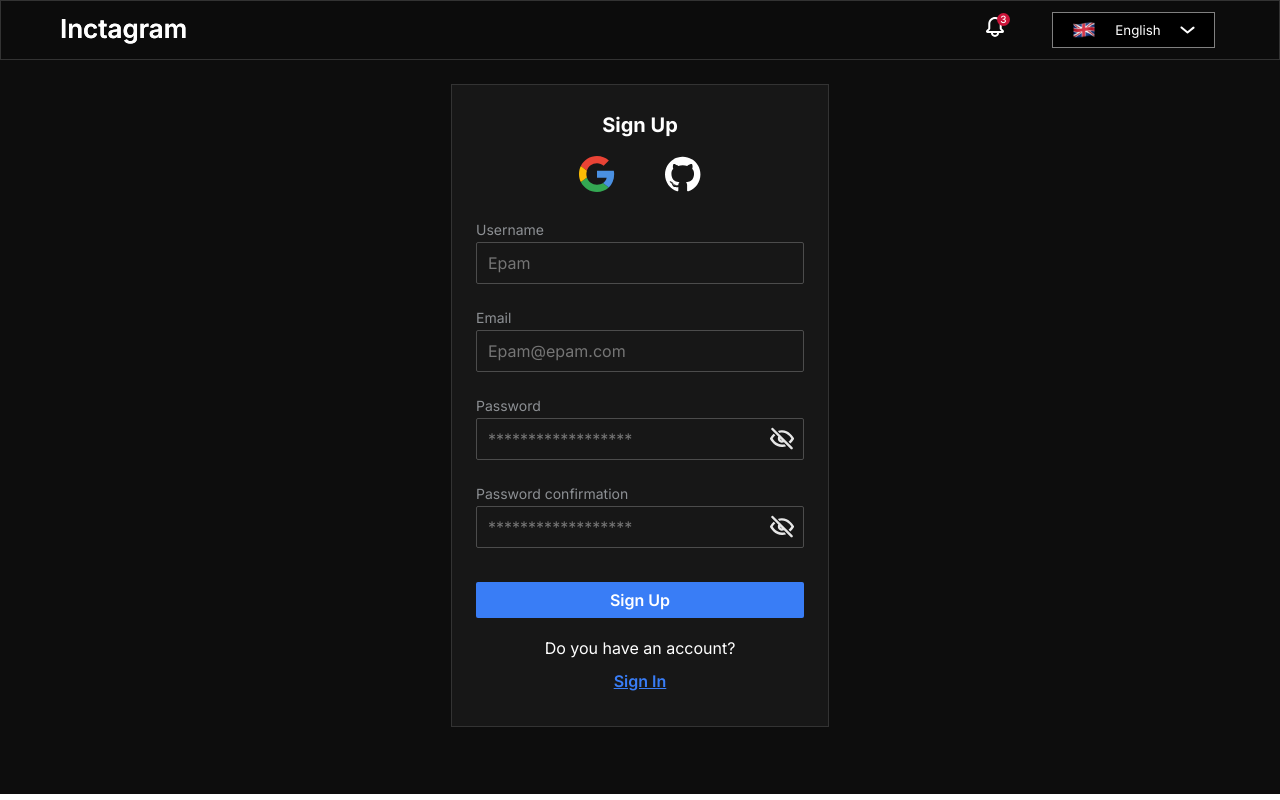
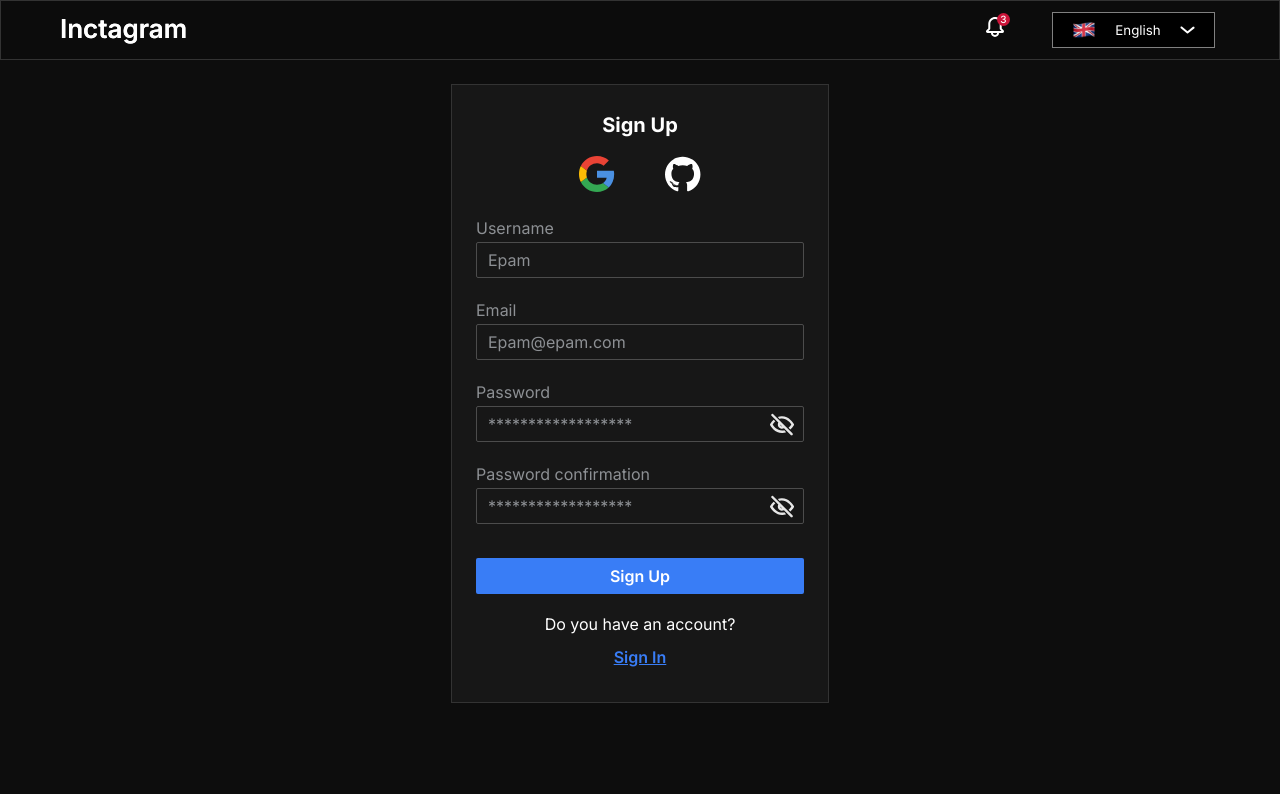
Before and after one commit to FightersForJustice/inctagram, a Next.js app: page /auth/registration in a window 1280 px wide. Built offline with nearby package versions, Linux system fonts and the light colour scheme.

Commit message:
refactor: replace all inputs in auth on ui kit

```diff
--- a/@ui/design/settings/colors.scss
+++ b/@ui/design/settings/colors.scss
@@ -12,6 +12,7 @@ $success-700: #0f9954;
 $success-900: #0a6638;
 $danger-100: #ff8099;
 $danger-300: #f23d61;
+$danger-500: #cc1439;
 $danger-700: #990f2b;
 $danger-900: #660a1d;
 $warning-100: #ffd073;
--- /dev/null
+++ b/@ui/ui-kit/Inputs/Inputs.module.scss
@@ -0,0 +1,99 @@
+@use '../../../@ui/design/settings/colors.scss' as colors;
+@import url('https://fonts.googleapis.com/css2?family=Inter:wght@100;200;300;400;500;600;700;800;900&display=swap');
+
+.formField {
+  display: flex;
+  align-items: baseline;
+  justify-content: space-between;
+  padding-bottom: 25px;
+}
+
+.input {
+  font-family: 'Inter';
+  font-size: 16px;
+  font-style: normal;
+  font-weight: 400;
+  line-height: 24px;
+  width: 100%;
+  display: inline-flex;
+  align-items: center;
+  justify-content: center;
+  border-radius: 2px;
+  border: 1px solid colors.$dark-100;
+  color: colors.$light-900;
+  background-color: colors.$dark-500;
+  padding: 5px 11px;
+  margin-top: 4px;
+
+  &:hover {
+    border-color: colors.$light-900;
+  }
+
+  &:focus {
+    border-color: colors.$light-100;
+    color: colors.$light-100;
+    background-color: colors.$dark-300;
+  }
+
+  &:disabled {
+    border-color: colors.$dark-100;
+    color: colors.$dark-100;
+
+    &::placeholder {
+      color: colors.$dark-100;
+    }
+  }
+
+  &:active {
+    border-color: colors.$light-500;
+  }
+
+  &:-webkit-autofill,
+  &:-webkit-autofill:hover,
+  &:-webkit-autofill:focus {
+    -webkit-text-fill-color: colors.$light-900;
+    -webkit-box-shadow: 0 0 0px 1000px colors.$dark-500 inset;
+  }
+  &:-webkit-autofill:focus {
+    -webkit-text-fill-color: colors.$light-100;
+    -webkit-box-shadow: 0 0 0px 1000px colors.$dark-300 inset;
+  }
+
+
+  &::placeholder {
+    color: colors.$light-900;
+  }
+
+  &Error {
+    border: 1px solid colors.$danger-500;
+  }
+}
+
+.errorMessage {
+  color: colors.$danger-500;
+  margin: 4px 0px 0px 5px;
+  float: left;
+  text-align: left;
+  font-size: 13px;
+}
+
+.label {
+  float: left;
+  color: colors.$light-900;
+  font-size: 16px;
+  font-weight: 400;
+
+  &Disabled {
+    color: colors.$dark-100
+  }
+}
+
+.eyeButton {
+  position: absolute;
+  right: 10px;
+  top: 31px;
+  color: white;
+  cursor: pointer;
+  filter: invert(0.9);
+  transform: scale(1.2);
+}
--- a/components/common/Inputs/Inputs.tsx
+++ b/@ui/ui-kit/Inputs/Inputs.tsx
@@ -2,36 +2,43 @@ import style from './Inputs.module.scss'
 import { useState } from 'react'
 import LightEyeOpen from '../../../public/icons/lightEyeOpen.svg'
 import LightEyeClosed from '../../../public/icons/lightEyeClosed.svg'
+import classNames from 'classnames'
 
 interface IMainInputProps extends React.HTMLAttributes<HTMLInputElement> {
   validation?: object
   type?: string
   label?: string
+  disabled?: boolean
+  errormessages?: Array<string | undefined>
 }
 
 export const MainInput: React.FC<IMainInputProps> = ({ validation, ...props }) => {
+  const { label, id, disabled } = props
+  const errorMessage = props?.errormessages?.find((e) => e !== undefined)
   return (
     <>
-      {props.label && (
-        <label htmlFor={props.id} className={style.Label}>
-          {props.label}
+      {label && (
+        <label htmlFor={id} className={classNames(style.label, { [style.labelDisabled]: disabled })}>
+          {label}
         </label>
       )}
-      <input className={style.Input} {...props} {...validation} />
+      <input className={classNames(style.input, { [style.inputError]: errorMessage })} {...props} {...validation} />
+      {errorMessage && <span className={style.errorMessage}>{errorMessage}</span>}
     </>
   )
 }
 
 export const PasswordInput: React.FC<IMainInputProps> = ({ ...props }) => {
   const [isPasswordShown, setIsPasswordShown] = useState(false)
+  const labelMargin = props.label ? '0px' : '-20px'
   return (
     <>
-      <MainInput {...props} type={isPasswordShown ? 'text' : 'password'} />
       <div style={{ position: 'relative', width: '100%' }}>
-        <span className={style.EyeButton} onClick={() => setIsPasswordShown((prev) => !prev)}>
+        <span className={style.eyeButton} style={{marginTop: labelMargin}} onClick={() => setIsPasswordShown((prev) => !prev)}>
           {isPasswordShown ? <LightEyeOpen /> : <LightEyeClosed />}
         </span>
       </div>
+      <MainInput {...props} type={isPasswordShown ? 'text' : 'password'} />
     </>
   )
 }
--- a/components/auth/ForgotPassword/ForgotPasswordInput.tsx
+++ b/components/auth/ForgotPassword/ForgotPasswordInput.tsx
@@ -1,4 +1,4 @@
-import { MainInput } from '../../common/Inputs/Inputs'
+import { MainInput } from '../../../@ui/ui-kit/Inputs/Inputs'
 import style from './ForgotPassword.module.scss'
 import { ValidateEmail } from './validate'
 import { IForgotPasswordInputProps } from './forgotPasswordTypes'
@@ -16,12 +16,12 @@ const ForgotPasswordInput = (props: IForgotPasswordInputProps) => {
           validation={{ ...register('email', ValidateEmail) }}
           id="email"
           label={translate('email')}
+          placeholder='Epam@epam.com'
         />
       </div>
       <div className={style.error_message}>
         {errors.email && <p>{errors.email.message}</p>}
         {errors.recaptcha && <p>{errors.recaptcha.message}</p>}
-        {serverError}
       </div>
     </>
   )
--- a/components/auth/Login/FormFields/EmailFormField.tsx
+++ b/components/auth/Login/FormFields/EmailFormField.tsx
@@ -1,6 +1,6 @@
 import React, { Dispatch, SetStateAction } from 'react'
 import style from '../LoginForm.module.scss'
-import { MainInput } from '@/components/common/Inputs/Inputs'
+import { MainInput } from '@/@ui/ui-kit/Inputs/Inputs'
 import { Validate } from '../validate'
 import { useTranslation } from 'react-i18next'
 
@@ -16,12 +16,11 @@ const EmailFormField: React.FC<EmailFormFieldProps> = ({ register, errors, setSe
   return (
     <div className={style.input_container}>
       <MainInput
-        className={errors.email ? style.error : ''}
         validation={{ ...register('email', Validate('email')) }}
         placeholder="Epam@epam.com"
         label={translate('email')}
+        errormessages={[errors.email?.message]}
       />
-      {errors.email && <p className={style.errorText}>{errors.email.message}</p>}
     </div>
   )
 }
--- a/components/auth/Login/FormFields/PasswordFormField.tsx
+++ b/components/auth/Login/FormFields/PasswordFormField.tsx
@@ -1,6 +1,6 @@
 import React from 'react'
 import style from '../LoginForm.module.scss'
-import { PasswordInput } from '@/components/common/Inputs/Inputs'
+import { PasswordInput } from '@/@ui/ui-kit/Inputs/Inputs'
 import { Validate } from '../validate'
 import { Dispatch } from 'react'
 import { SetStateAction } from 'react'
@@ -19,14 +19,12 @@ const PasswordFormField: React.FC<PasswordFormFieldProps> = ({ register, errors,
   return (
     <div className={style.input_container}>
       <PasswordInput
-        className={errors.password ? style.error : ''}
         validation={{ ...register('password', Validate('password')) }}
         placeholder="******************"
         label={translate('password')}
         onClick={() => setServerError('')}
+        errormessages={[errors.password?.message, serverError]}
       />
-      {errors.password && <p className={style.errorText}>{errors.password.message}</p>}
-      {serverError && <p className={style.errorText}>{serverError}</p>}
     </div>
   )
 }
--- a/components/auth/Login/LoginForm.module.scss
+++ b/components/auth/Login/LoginForm.module.scss
@@ -51,32 +51,6 @@
   form {
     padding: 0px 24px;
 
-    label {
-      color: #8d9094;
-      font-size: 14px;
-      line-height: 24px;
-    }
-    input {
-      box-sizing: border-box; /*  ?  */
-      border-radius: 2px;
-      border: 1px solid #4c4c4c;
-      background-color: #171717;
-      width: 100%;
-      color: #8d9094;
-      font-size: 16px;
-      font-family: Inter;
-      padding: 8px 11px;
-      line-height: 24px;
-    }
-    .error {
-      border: 1px solid red;
-    }
-    .errorText {
-      color: red;
-      margin: 4px 0px 0px 5px;
-      text-align: left;
-      font-size: 13px;
-    }
     .button {
       border-radius: 2px;
       background-color: #397df6;
--- a/components/auth/Registration/RegistrationForm.module.scss
+++ b/components/auth/Registration/RegistrationForm.module.scss
@@ -30,7 +30,7 @@
   h1 {
     color: #fff;
     text-align: center;
-    font-family: Inter;
+    font-family: 'Inter';
     font-size: 20px;
     margin-top: 28px;
   }
@@ -45,13 +45,13 @@
   p {
     color: #fff;
     text-align: center;
-    font-family: Inter;
+    font-family: 'Inter';
     margin-top: 20px;
   }
   .SignIn {
     color: #397df6;
     text-align: center;
-    font-family: Inter;
+    font-family: 'Inter';
     font-weight: 600;
     display: block;
     margin: 13px 0 35px;
@@ -61,49 +61,9 @@
     .block {
       margin-top: 22px;
     }
-    label {
-      color: #8d9094;
-      font-size: 14px;
-      font-family: Inter;
-      line-height: 24px;
-    }
-    input {
-      box-sizing: border-box; /*  ?  */
-      border-radius: 2px;
-      border: 1px solid #4c4c4c;
-      background-color: #171717;
-      width: 100%;
-      color: #8d9094;
-      font-size: 16px;
-      font-family: Inter;
-      font-style: normal;
-      font-weight: 400;
-      line-height: 24px;
-      padding: 8px 11px;
-      &:active {
-        border: 1px solid #fff;
-        background: #171717;
-        color: #fff;
-      }
-      &:hover {
-        border: 1px solid #8d9094;
-      }
-      &:disabled {
-        color: #4c4c4c;
-      }
-    }
-    .error {
-      border: 1px solid red;
-    }
-    .errorText {
-      color: red;
-      margin: 4px 0px 0px 5px;
-      text-align: left;
-      font-size: 13px;
-    }
     .button {
       font-size: 16px;
-      font-family: Inter;
+      font-family: 'Inter';
       font-style: normal;
       font-weight: 600;
       line-height: 24px;
--- a/components/auth/Registration/RegistrationForm.tsx
+++ b/components/auth/Registration/RegistrationForm.tsx
@@ -4,7 +4,7 @@ import { getLayout } from '@/components/Layout/Layout'
 import { Validate } from '../Login/validate'
 import { Loading } from '@/components/common/Loaders/Loading'
 import { FormValuesType, RegistrationPropsType } from './type'
-import { PasswordInput, MainInput } from '@/components/common/Inputs/Inputs'
+import { PasswordInput, MainInput } from '@/@ui/ui-kit/Inputs/Inputs'
 import { useTranslation } from 'react-i18next'
 import Link from 'next/link'
 import { authRouts } from '@/components/common/Auth/authRoutes'
@@ -39,46 +39,38 @@ const RegistrationForm = (props: RegistrationPropsType) => {
         <div className={style.block}>
           <MainInput
             onClick={ArrayErrorMessager}
-            className={errors.userName || errorMessageName ? style.error : ''}
             validation={{ ...register('userName', Validate('username')) }}
             placeholder="Epam"
             label={translate('username')}
+            errormessages={[errors.userName?.message, errorMessageName?.message]}
           />
-          {errors.userName && <p className={style.errorText}>{errors.userName.message}</p>}
-          {errorMessageName ? <p className={style.errorText}>{errorMessageName.message}</p> : ''}
         </div>
         <div className={style.block}>
           <MainInput
             onClick={ArrayErrorMessager}
-            className={errors.email || errorMessageEmail ? style.error : ''}
             validation={{ ...register('email', Validate('email')) }}
             placeholder="Epam@epam.com"
             label={translate('email')}
+            errormessages={[errors.email?.message, errorMessageEmail?.message]}
           />
-          {errors.email && <p className={style.errorText}>{errors.email.message}</p>}
-          {errorMessageEmail ? <p className={style.errorText}>{errorMessageEmail.message}</p> : ''}
         </div>
         <div className={style.block}>
           <PasswordInput
             onClick={ArrayErrorMessager}
-            className={errors.password || errorMessagePassword ? style.error : ''}
             validation={{ ...register('password', Validate('password')) }}
             placeholder="******************"
             label={translate('password')}
+            errormessages={[errors.password?.message, errorMessagePassword?.message]}
           />
-          {errors.password && <p className={style.errorText}>{errors.password.message}</p>}
-          {errorMessagePassword ? <p className={style.errorText}>{errorMessagePassword.message}</p> : ''}
         </div>
         <div className={style.block}>
           <PasswordInput
             onClick={ArrayErrorMessager}
-            className={errors.password2 || errorMessagePassword ? style.error : ''}
             validation={{ ...register('password2', Validate('password')) }}
             placeholder="******************"
             label={translate('password_confirmation')}
+            errormessages={[errors.password2?.message, errorMessagePassword?.message]}
           />
-          {errors.password2 && <p className={style.errorText}>{errors.password2.message}</p>}
-          {errorMessagePassword ? <p className={style.errorText}>{errorMessagePassword.message}</p> : ''}
         </div>
         <div>
           <button className={style.button} onClick={handleSubmit(onSubmit)} disabled={disabled}>
--- a/components/common/Inputs/Inputs.module.scss
+++ /dev/null
@@ -1,54 +0,0 @@
-@import url('https://fonts.googleapis.com/css2?family=Inter:wght@100;200;300;400;500;600;700;800;900&display=swap');
-
-.FormField {
-  display: flex;
-  align-items: baseline;
-  justify-content: space-between;
-  padding-bottom: 25px;
-}
-
-.Input {
-  width: 100%;
-  display: inline-flex;
-  align-items: center;
-  justify-content: center;
-  border-radius: 4px;
-  border: 1px solid var(--dark-100, #4c4c4c);
-  font-size: 15px;
-  color: white;
-  background-color: var(--black-a5);
-  box-shadow: 0 0 0 1px var(--black-a9);
-  padding: 8px 11px;
-  line-height: 24px;
-  margin-top: 4px;
-}
-
-.Input:hover {
-  box-shadow: 0 0 0 1px black;
-}
-
-.Input:focus {
-  box-shadow: 0 0 0 2px black;
-}
-
-.Input::selection {
-  background-color: var(--black-a9);
-  color: white;
-}
-
-.Label {
-  float: left;
-  color: #8d9094;
-  font-size: 16px;
-  font-weight: 400;
-}
-
-.EyeButton {
-  position: absolute;
-  right: 10px;
-  bottom: 5px;
-  color: white;
-  cursor: pointer;
-  filter: invert(0.9);
-  transform: scale(1.2);
-}
```
Also changed, not shown: components/auth/NewPassword/NewPassword.tsx (+3 -5 lines).
